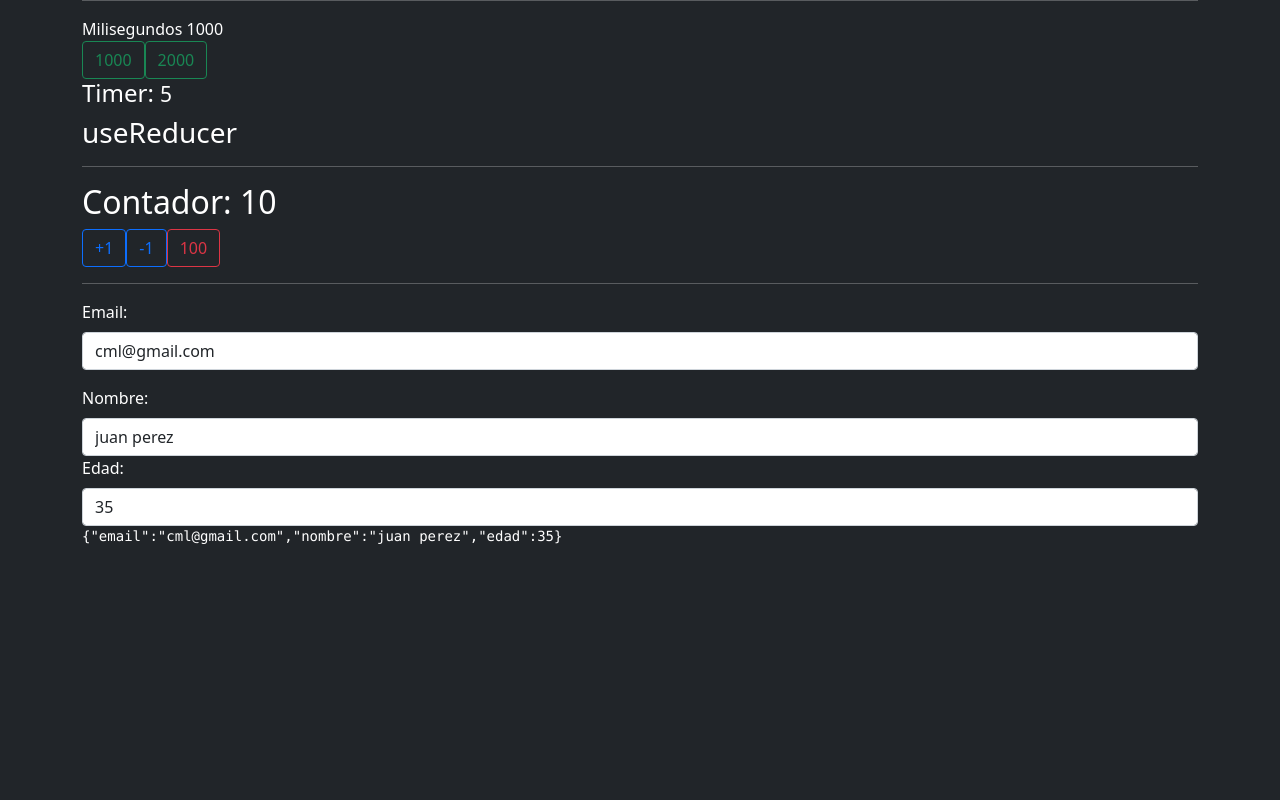
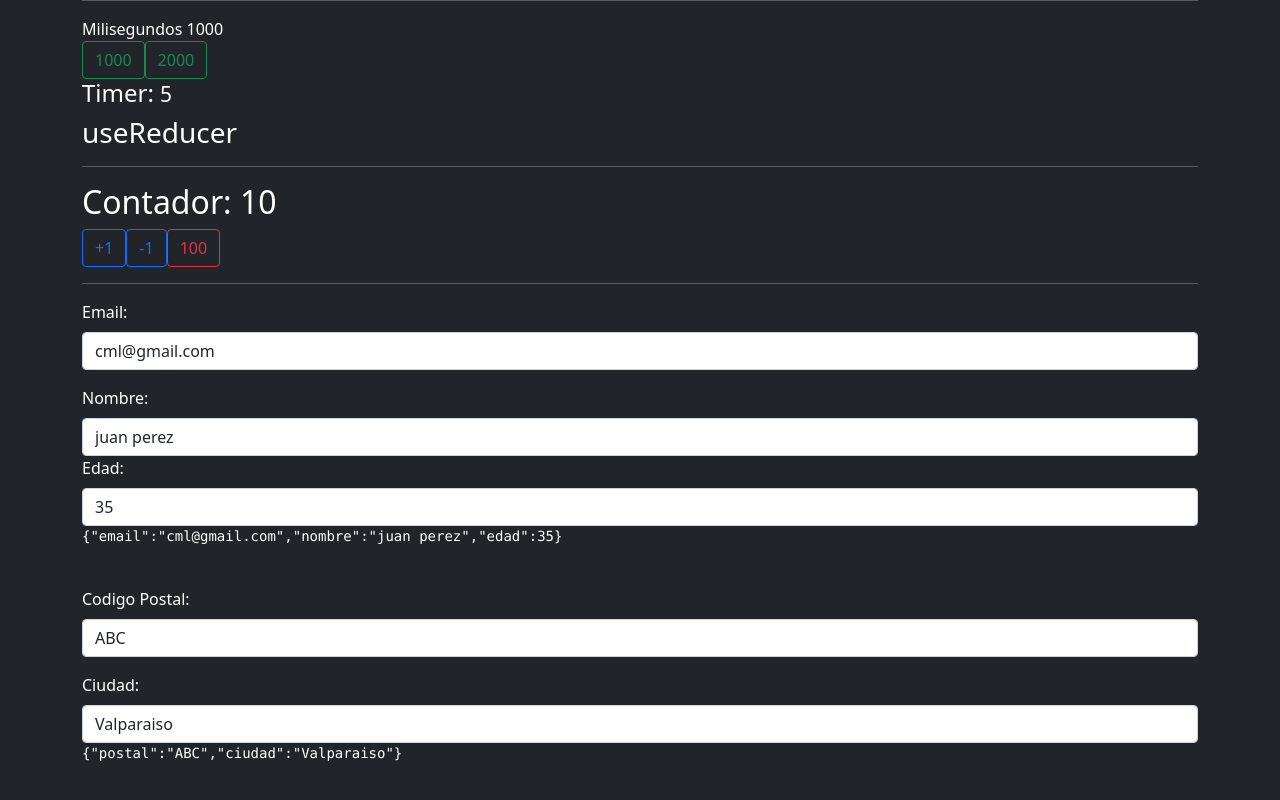
Before and after one commit to desarrollocml/react_hooks_typescript, a React (Create React App) app: page / in a window 1280 px wide. Shown: the part 404-1204 px from the top of the page. Before the commit the page ends 1087 px from the top, so only its background shows below. Built offline with nearby package versions, Linux system fonts and the light colour scheme.

Commit message:
formulario2-destructuracion

```diff
--- a/src/App.tsx
+++ b/src/App.tsx
@@ -1,6 +1,7 @@
 import ContadorRed from "./components/ContadorRed";
 import Counter from "./components/Counter";
 import Formulario from "./components/Formulario";
+import Formulario2 from "./components/Formulario2";
 import TimerPadre from "./components/TimerPadre";
 import Usuario from "./components/Usuario";
 
@@ -21,6 +22,7 @@ function App() {
       <hr/>
       <Formulario/>
       <br/>
+      <Formulario2/>
       <br/>
       <br/>
       <br/>
--- a/src/components/Formulario.tsx
+++ b/src/components/Formulario.tsx
@@ -6,12 +6,12 @@ interface FormData {
     edad:number
 }
 export default function Formulario() {
-  const { formulario, handleChange } = useForm<FormData>({
+  const { nombre,email,edad, formulario, handleChange } = useForm<FormData>({
     email: "cml@gmail.com",
     nombre: "juan perez",
     edad:35,
   });
-  const {email,nombre,edad}=formulario;
+  //const {email,nombre,edad}=formulario;
   return (
     <>
       <form autoComplete="off">
--- a/src/components/Formulario2.tsx
+++ b/src/components/Formulario2.tsx
@@ -1,17 +1,12 @@
 import React, { ChangeEvent, useState } from "react";
+import { useForm } from "../hooks/useForm";
 
-export default function Formulario() {
-  const [formulario, setFormulario] = useState({
-    email: "",
-    nombre: "",
-  });
-  const handleChange = ({ target }: ChangeEvent<HTMLInputElement>) => {
-    const { name, value } = target;
-    setFormulario({
-      ...formulario,
-      [name]: value,
-    });
-  };
+export default function Formulario2() {
+  const {postal,ciudad,formulario,handleChange}=useForm({
+    postal:"ABC",
+    ciudad:"Valparaiso"
+  })
+  //const {postal,ciudad} = formulario;
   return (
     <>
       <form autoComplete="off">
@@ -25,11 +20,12 @@ export default function Formulario() {
             //si (ev) o cualquier arg esta en el paso a las dos funcines
             se puede no colocar */
             onChange={handleChange}
+            value={postal}
           />
         </div>
         <div>
           <label className="form-label">Ciudad:</label>
-          <input type="text" name="ciudad" className="form-control" onChange={handleChange} />
+          <input value={ciudad} type="text" name="ciudad" className="form-control" onChange={handleChange} />
         </div>
         <pre>{JSON.stringify(formulario)}</pre>
       </form>
--- a/src/hooks/useForm.tsx
+++ b/src/hooks/useForm.tsx
@@ -1,6 +1,6 @@
 import { ChangeEvent, useState } from "react";
 
-export function useForm<T>(initialState:T){
+export const useForm = <T extends Object>(initialState: T) => {
   const [formulario, setFormulario] = useState(initialState);
   const handleChange = ({ target }: ChangeEvent<HTMLInputElement>) => {
     const { name, value } = target;
@@ -13,5 +13,6 @@ export function useForm<T>(initialState:T){
   return {
     formulario,
     handleChange,
+    ...formulario
   };
 };
```
